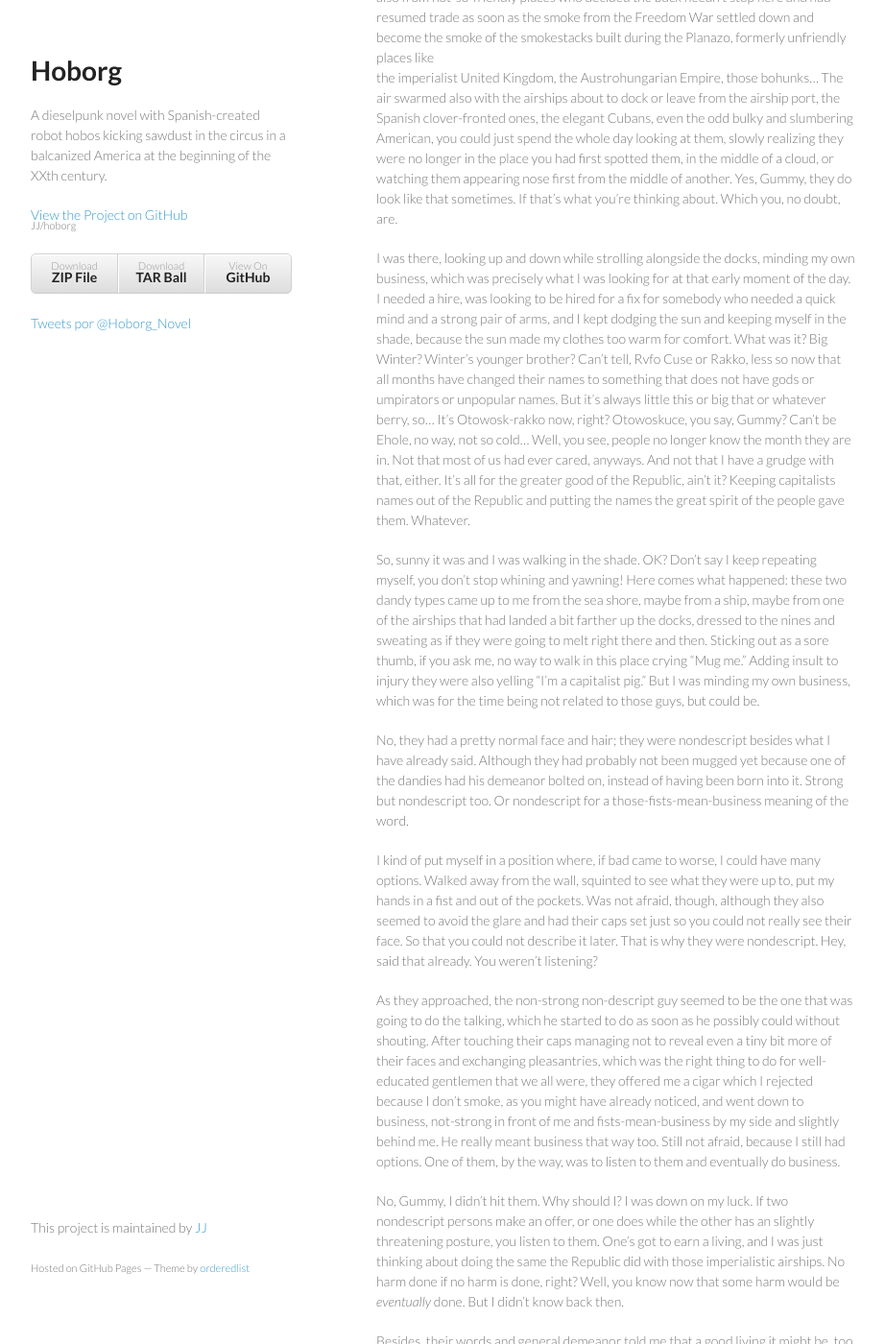
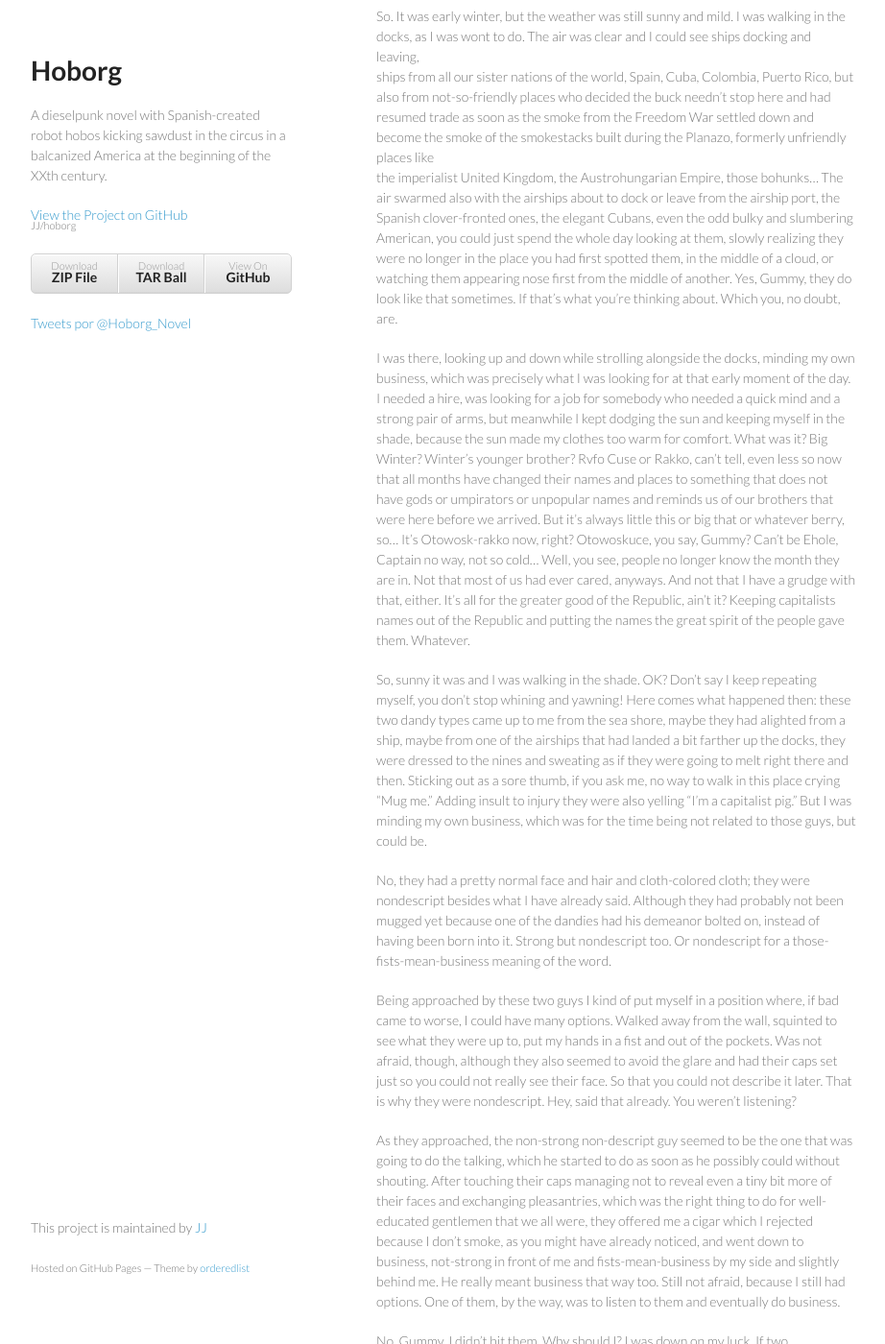
Before and after one commit to JJ/hoborg, a Jekyll site: the page built from text/text.md, in a window 1280 px wide and 1400 px high, scrolled down 1626 px. Shown: the whole window at 96% size, without its empty margins (178-1100 px from the left). Built offline with Jekyll 4.4.1, drawn with Linux system fonts in a browser that asks for light colours; comment, search, counter and statistics services are not loaded; some of the changed text lies outside the part shown.

Commit message:
Sync text/text.md from master to gh-pages

```diff
--- a/text/text.md
+++ b/text/text.md
@@ -66,15 +66,17 @@
 *revise*
 
 So this is what you hobos do, right? Sit around the fire in this rail
-yard... Jungle? How come you call this a jungle? It's a railroad
-switchyard! OK, jungle. And you tell tall tales, right? And you want to
+yard... Jungle? How come you call this a jungle? It's a rail
+switchyard! OK, jungle. And you tell tall tales around the fire,
+right?
+And you want to
 hear mine? OK, Duke, I owe you. So here it goes.
 
-What do you mean,
-Gummy? It's the plain truth. I will tell it to you exactly like it happened. Yes,
-sir, I'm sure, what are you, a fuckin' people's court?
-
-Alright, then. The story of how I became in the possession of Manuel
+What do you mean, Gummy? It's the plain truth. I will tell it to you exactly like it happened. Yes,
+sir, I'm sure, what are you, a fuckin' people's court?  Do I have to
+take the oath or anything?
+
+Alright, then. This is the real story of how I came to be in the possession of Manuel
 the Man-Made Man starts in Mobile, which is only fitting, given the
 circus obsession with phrases with words that all start the
 same. Mobile, yes, time ago it was in Alabama, but now is  a
@@ -87,8 +89,11 @@
 dawning day brings new brothers to our
 new republic, brothers of all races, creeds and dispositions.
 
-OK, OK, on with the story. But you all reckon now I'm a loyal Republic
-citizen, ain't I? So. It was early winter, but it was still sunny and mild. I was walking
+OK, you all know that, no hooting, on with the story. But you all
+reckon now I'm a loyal Republic
+citizen, ain't I?
+
+So. It was early winter, but the weather was still sunny and mild. I was walking
 in the docks, as I was wont to do. The air was clear and I could see ships
 docking and leaving,
 ships from all our sister nations of the world, Spain, Cuba, Colombia,
@@ -107,15 +112,16 @@
 
 I was there, looking up and down while strolling alongside the docks, minding my own business,
 which was precisely what I was looking for at that early moment of the
-day. I needed a hire, was looking to be hired for a fix for somebody who needed a quick mind and a strong pair
-of arms, and I kept dodging the sun and keeping myself in the shade,
+day. I needed a hire, was looking for a job for somebody who needed a quick mind and a strong pair
+of arms, but meanwhile I kept dodging the sun and keeping myself in the shade,
 because the sun made  my clothes too warm for comfort. What was it?
-Big Winter? Winter's younger brother? Can't
-tell, Rvfo Cuse or Rakko,  less so now that all months have changed their names to
+Big Winter? Winter's younger brother? Rvfo Cuse or Rakko,  can't
+tell,  even less so now that all months have changed their names and
+places to
 something that does not have gods or umpirators or unpopular
-names. But it's always little this or big that or whatever berry,
+names and reminds us of our brothers that were here before we arrived. But it's always little this or big that or whatever berry,
 so... It's Otowosk-rakko now, right? Otowoskuce, you say, Gummy? Can't
-be Ehole, no way, not so cold... Well, you see, people no longer know the month they are
+be Ehole, Captain no way, not so cold... Well, you see, people no longer know the month they are
 in. Not that most of us had ever cared, anyways. And not that I have a
 grudge with that, either. It's all for the greater good of the
 Republic, ain't it? Keeping capitalists names out of the Republic and
@@ -123,23 +129,24 @@
 
 So, sunny it was and I was walking in the shade. OK? Don't say I keep
 repeating myself, you don't stop whining and yawning! Here comes what
-happened: these two dandy types came up to me from the sea
-shore, maybe from a ship, maybe from one of the airships that had landed a bit
-farther up the docks, dressed to the
+happened then: these two dandy types came up to me from the sea
+shore, maybe they had alighted from a ship, maybe from one of the airships that had landed a bit
+farther up the docks, they were dressed to the
 nines and sweating as if they were going to melt right there and then. Sticking out as a
 sore thumb, if you ask me, no way to walk in this place crying "Mug
 me." Adding insult to injury they were also  yelling "I'm a capitalist
 pig." But I was minding my own business, which was for the time being not related to those
 guys, but could be.
 
-No, they had a pretty normal face and hair; they were nondescript
+No, they had a pretty normal face and hair and cloth-colored cloth; they were nondescript
 besides what I have already said. Although they
  had probably not been mugged yet because one of the dandies had his
 demeanor bolted on, instead of having been born into it. Strong but
 nondescript too. Or nondescript for a those-fists-mean-business
 meaning of the word.
 
-I kind of put myself in a position where, if bad came to worse, I could have many
+Being approached by these two guys I kind of put myself in a position
+where, if bad came to worse, I could have many
 options. Walked away from the wall, squinted to see what they were up
 to, put my hands in a fist and out of the pockets.
 Was not afraid, though, although they also seemed to avoid the glare and had
```
